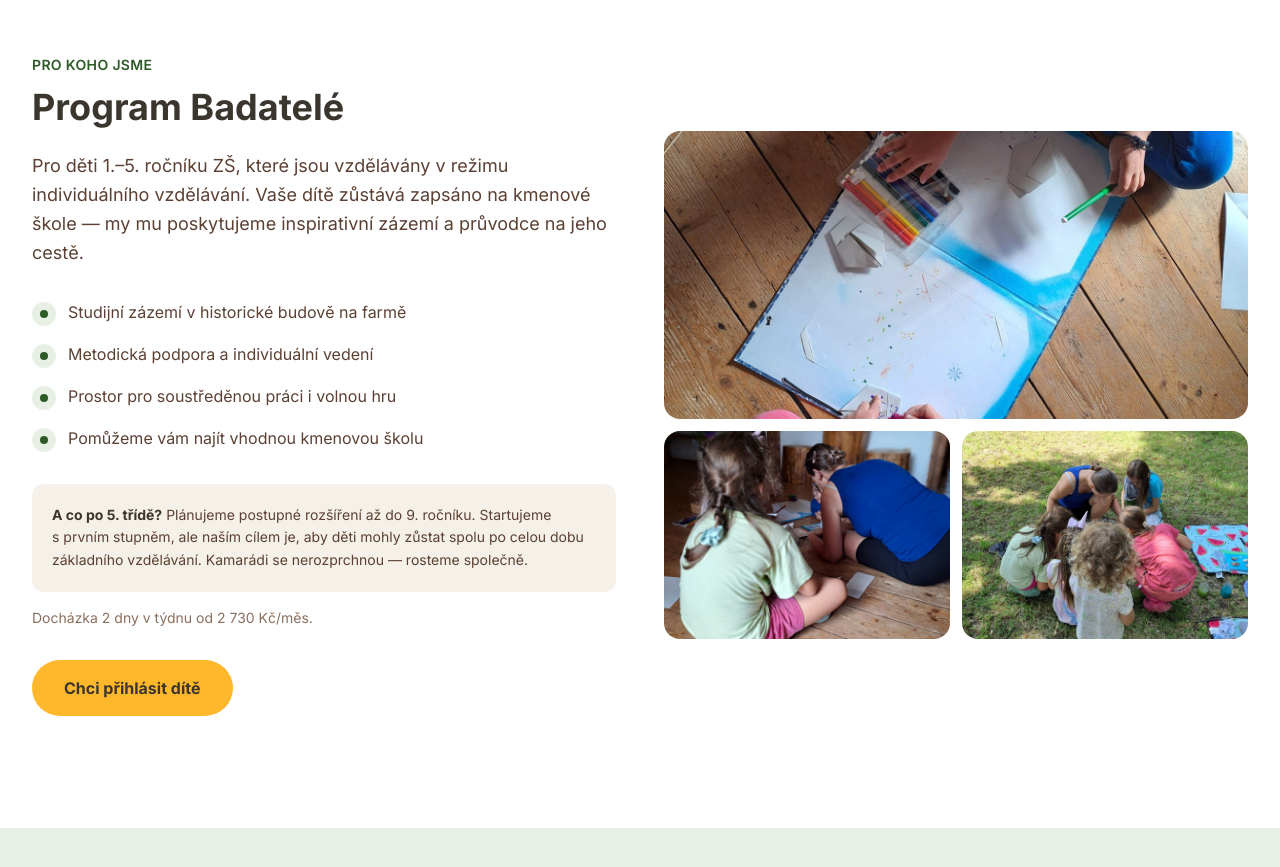
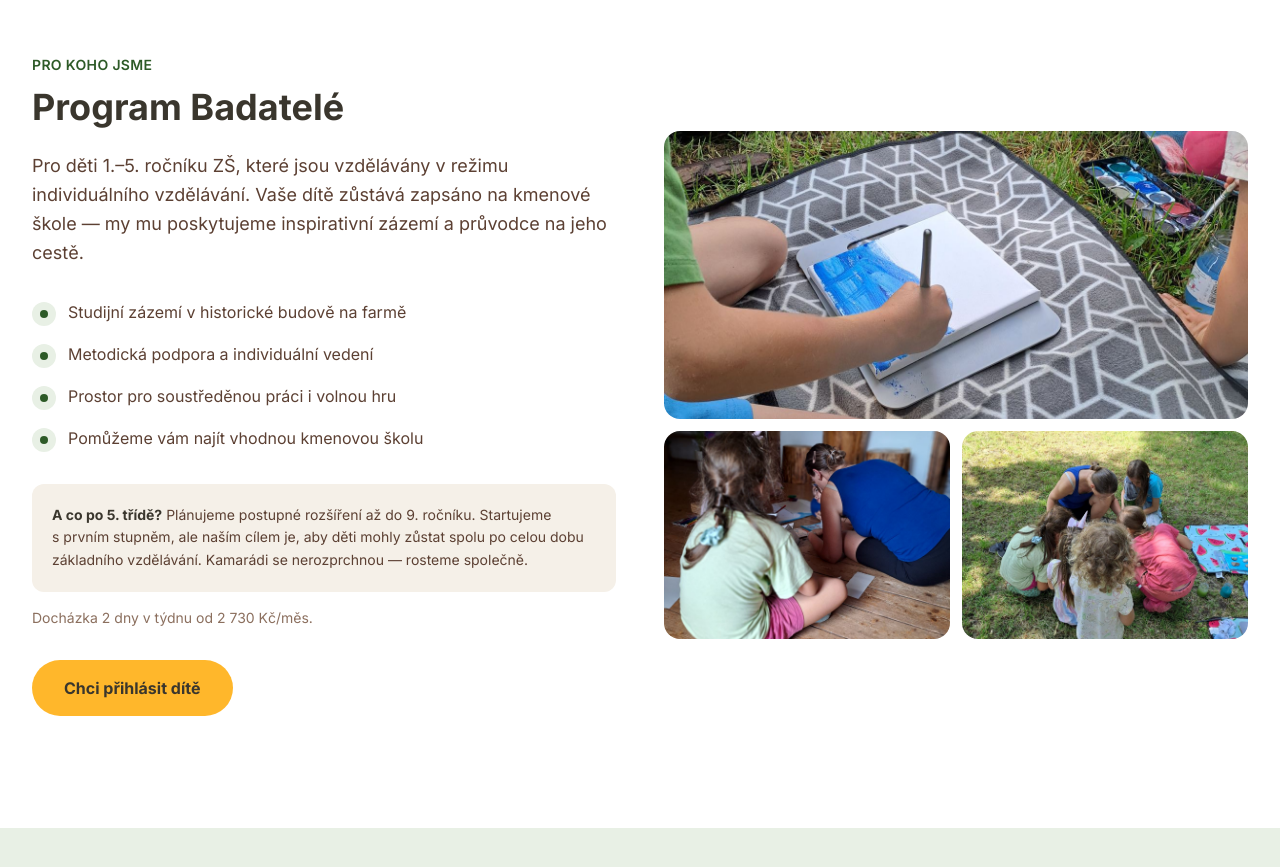
Before and after one commit to doucsematiku/klubdetifort, a Next.js app: page / in a window 1280 px wide. Shown: the part 3680-4547 px from the top of the page. Built offline with nearby package versions, Linux system fonts and the light colour scheme.

Commit message:
Badatele: velka fotka 38 misto 24

```diff
--- a/src/app/page.tsx
+++ b/src/app/page.tsx
@@ -332,8 +332,8 @@ export default function Home() {
               <div className="grid grid-cols-2 gap-3">
                 <div className="col-span-2 rounded-2xl overflow-hidden">
                   <Image
-                    src="/images/klubik/klubik-24.jpg"
-                    alt="Děti kreslí a zkoumají u tabule na podlaze"
+                    src="/images/klubik/klubik-38.jpg"
+                    alt="Děti kreslí a zapisují si vlastní pozorování venku"
                     width={900}
                     height={600}
                     className="w-full h-56 sm:h-72 object-cover"
```
Also changed, not shown: public/images/klubik/klubik-38.jpg (added).
